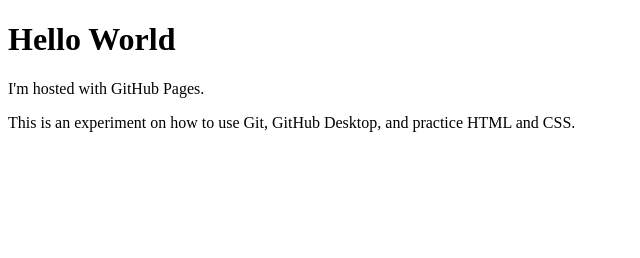
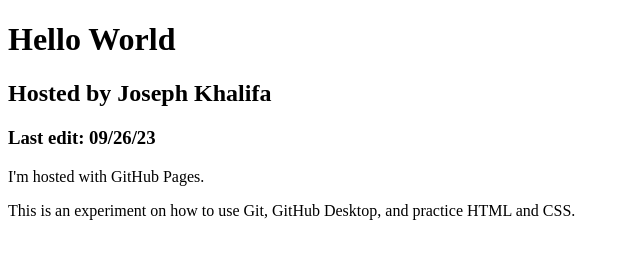
Before and after one commit to josephkhalifa/josephkhalifa.github.io, a plain HTML site: page index.html in a window 1280 px wide. Shown: the whole page, without its empty margins (0-640 px from the left). Drawn offline with Linux system fonts and the light colour scheme.

Commit message:
Update index.html
Adding Index page for website

```diff
--- a/index.html
+++ b/index.html
@@ -2,6 +2,8 @@
 <html>
 <body>
 <h1>Hello World</h1>
+<h2>Hosted by Joseph Khalifa</h2>
+<h3>Last edit: 09/26/23</h3>
 <p>I'm hosted with GitHub Pages.</p>
 <p>This is an experiment on how to use Git, GitHub Desktop, and practice HTML and CSS.</P>
 </body>
```
